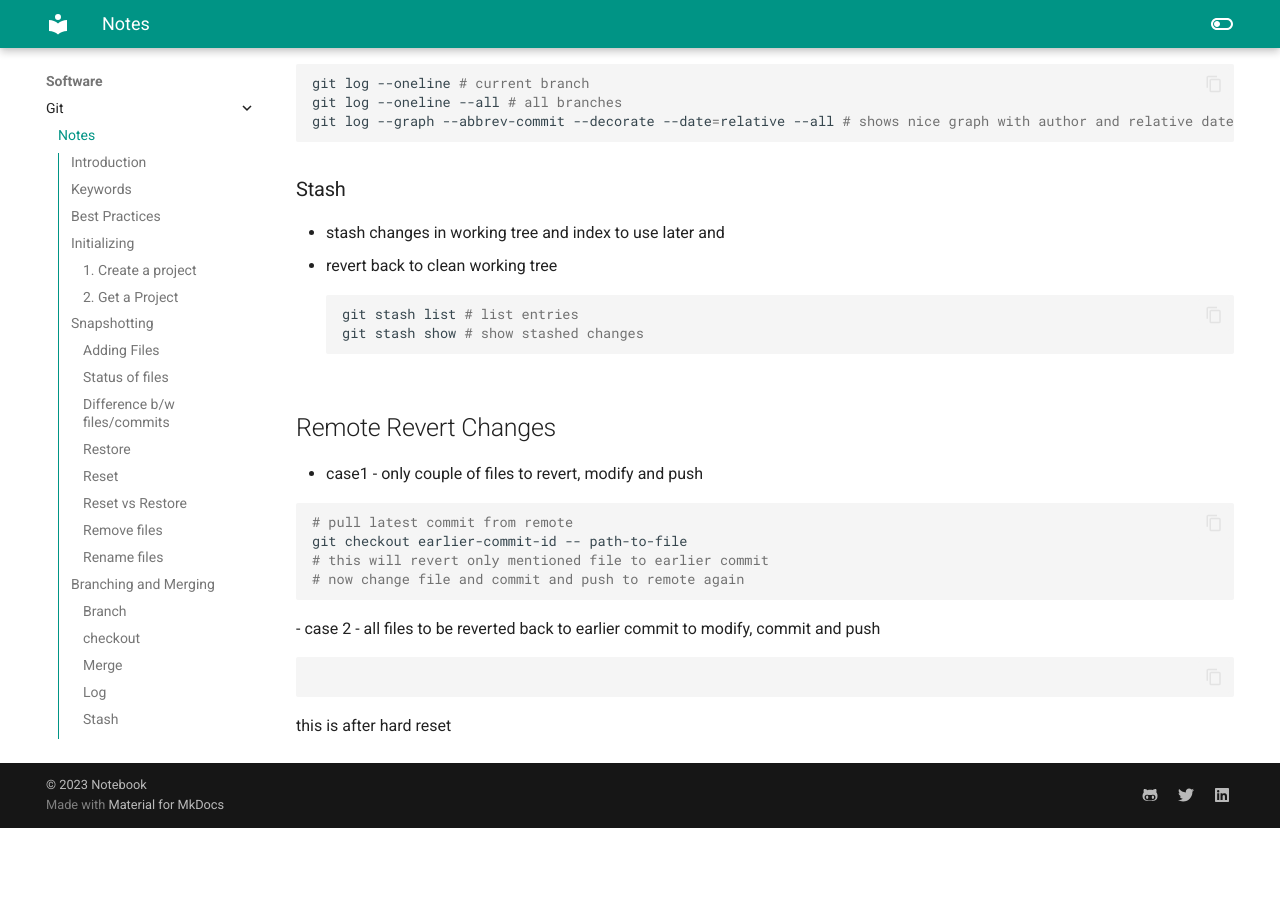
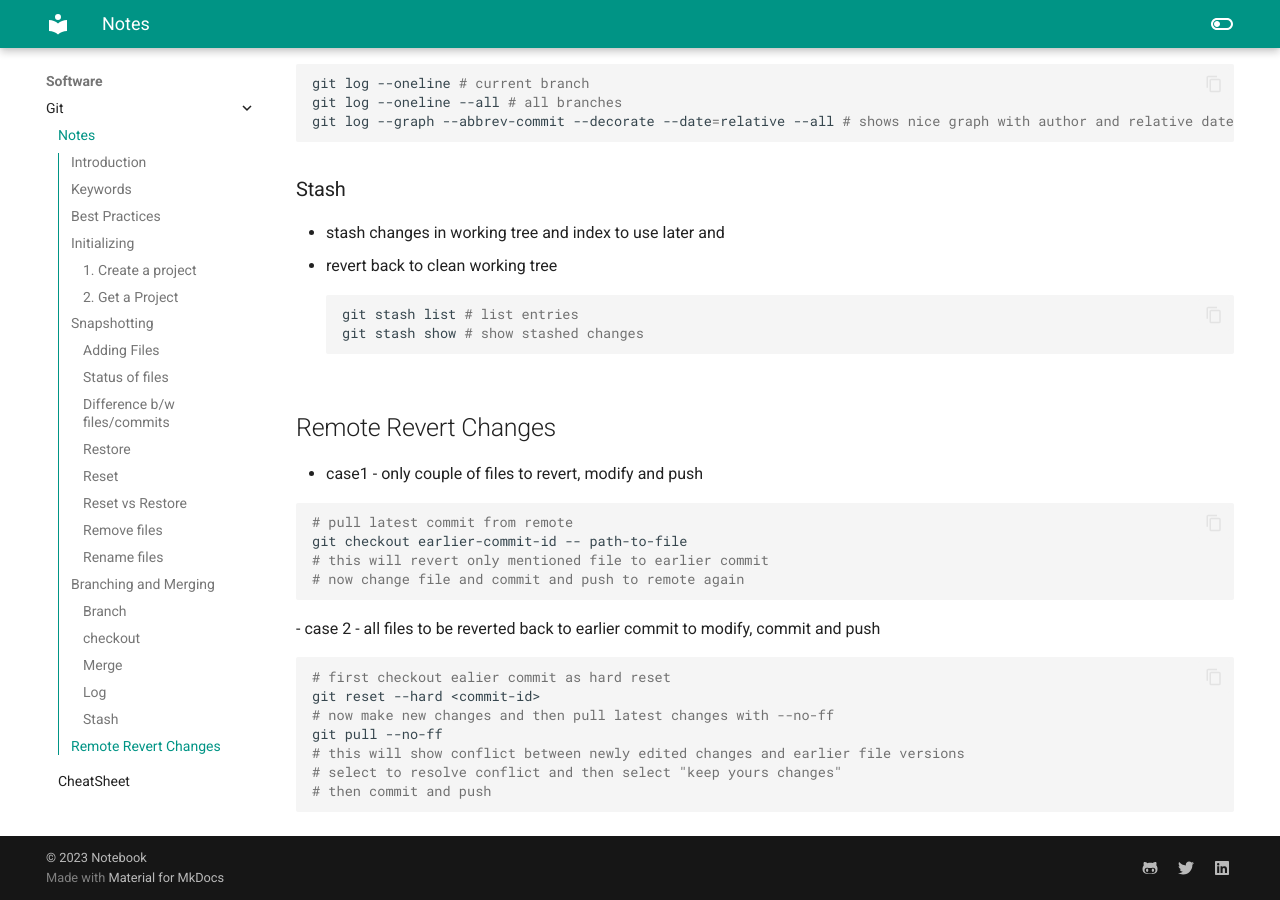
Before and after one commit to rajpal-virk/learning-notes, an MkDocs documentation site: the page built from docs/software/git/git-notes.md, in a window 1280 px wide and 900 px high, scrolled down 5017 px. Built offline with MkDocs 1.6.1 and Material for MkDocs 9.7.7, drawn with Linux system fonts in a browser that asks for light colours; before the commit the page ends 5845 px from its top, so only the background shows below that.

Commit message:
git notes updated

````diff
--- a/docs/software/git/git-notes.md
+++ b/docs/software/git/git-notes.md
@@ -224,6 +224,11 @@
 ```
 - case 2 - all files to be reverted back to earlier commit to modify, commit and push
 ```shell
-
+# first checkout ealier commit as hard reset
+git reset --hard <commit-id>
+# now make new changes and then pull latest changes with --no-ff
+git pull --no-ff
+# this will show conflict between newly edited changes and earlier file versions
+# select to resolve conflict and then select "keep yours changes"
+# then commit and push
 ```
-this is after hard reset
````
